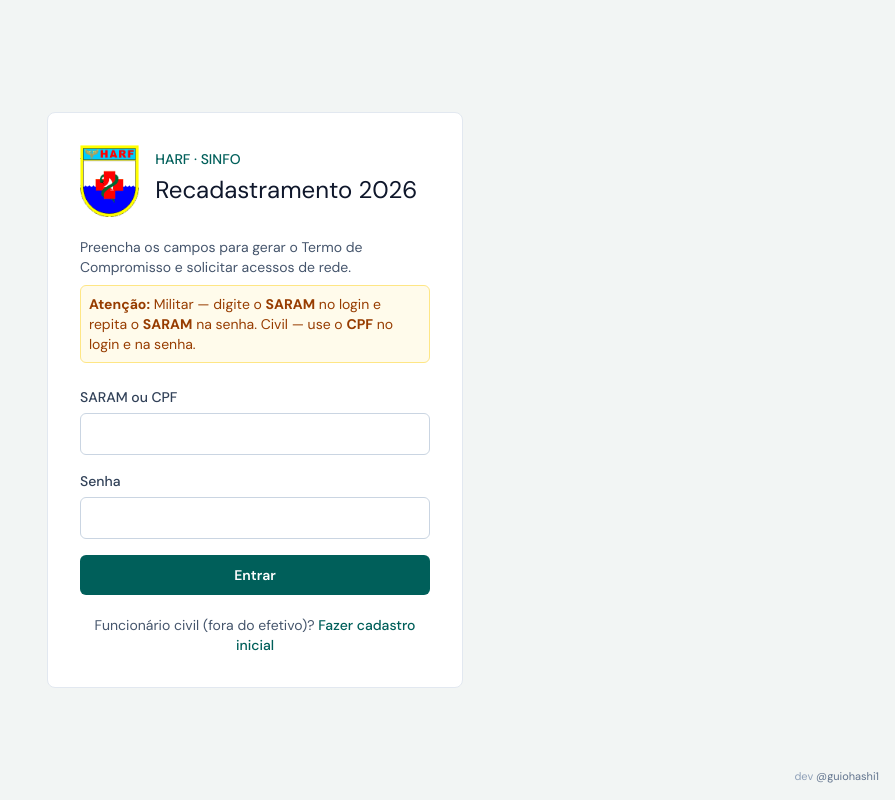
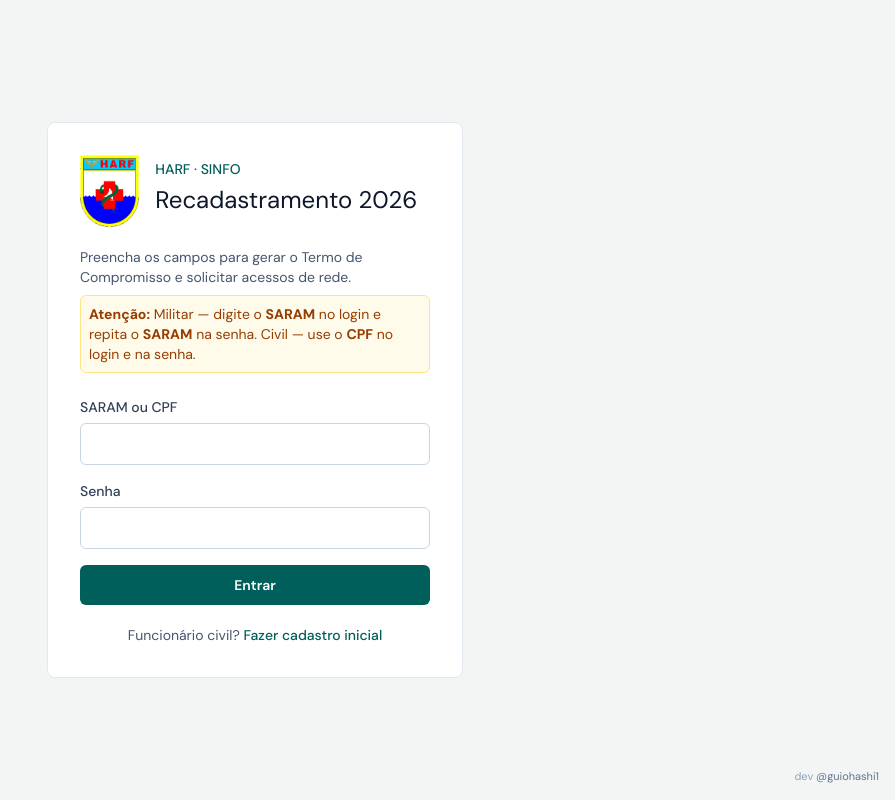
Before and after one commit to guiohashi1/recadastramento, a Next.js app: page /login in a window 1280 px wide. Shown: the whole page, without its empty margins (385-1280 px from the left). Built offline with nearby package versions, Linux system fonts and the light colour scheme; no server answers.

Commit message:
fix corrige label login

```diff
--- a/src/app/login/page.tsx
+++ b/src/app/login/page.tsx
@@ -47,7 +47,7 @@ export default async function LoginPage() {
           </div>
 
           <p className="mt-5 text-center text-sm text-slate-600">
-            Funcionário civil (fora do efetivo)?{" "}
+            Funcionário civil?{" "}
             <a
               href="/cadastro-civil"
               className="font-medium text-teal-800 hover:underline"
```
